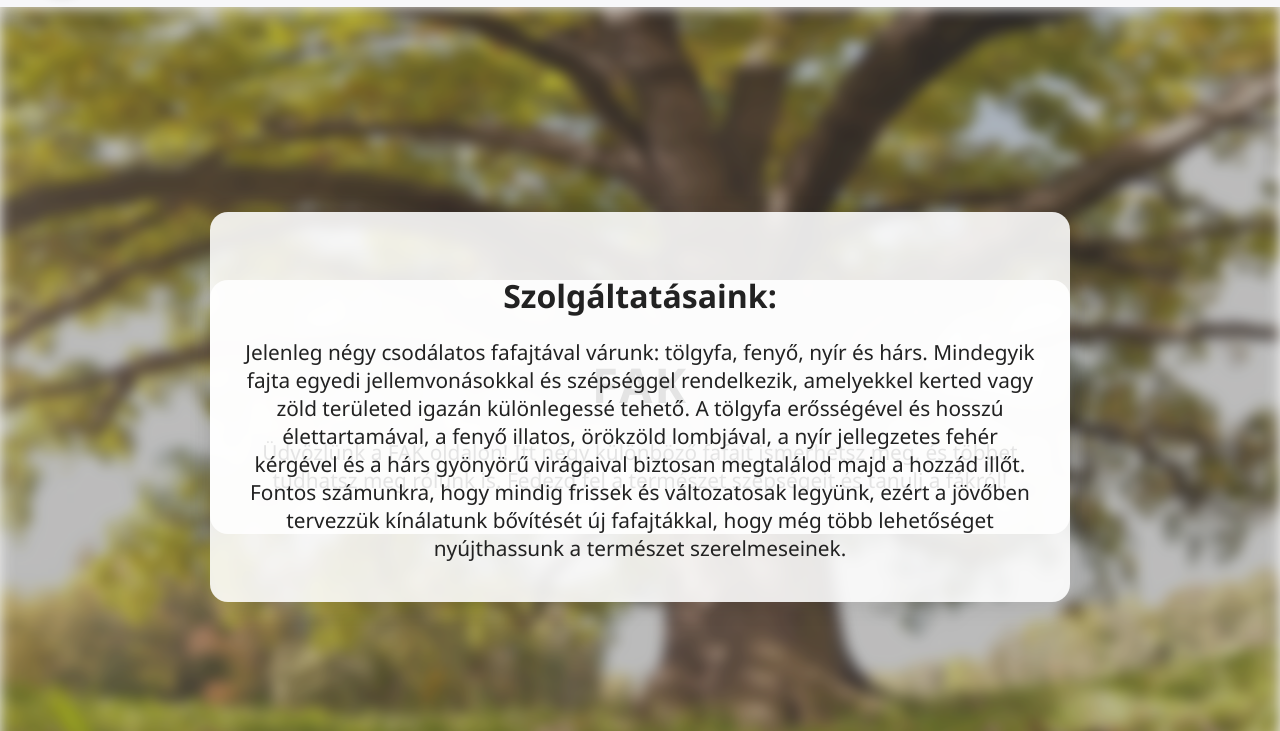
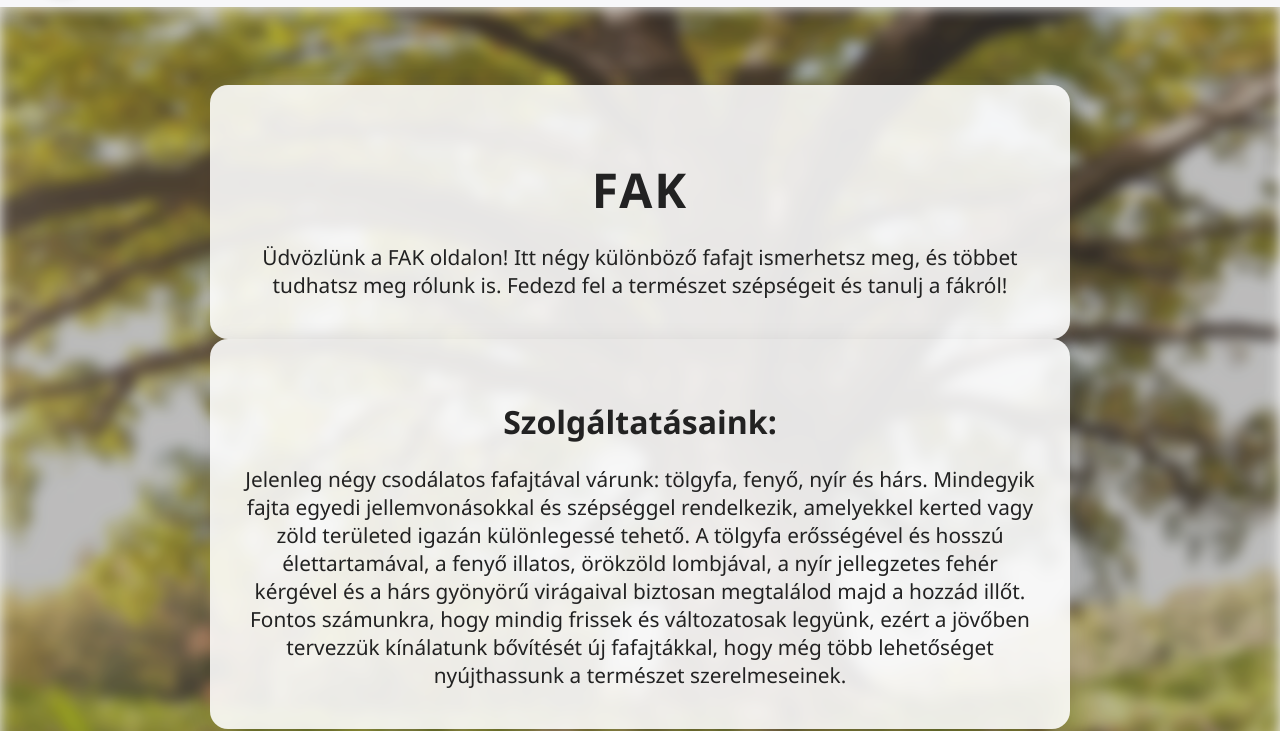
Before and after one commit to PGJesus/faiskola, a plain HTML site: page index.html in a window 1280 px wide. Shown: the part 73-804 px from the top of the page. Drawn offline with Linux system fonts and the light colour scheme.

Commit message:
egymas alatt vannak

```diff
--- a/css/styles.css
+++ b/css/styles.css
@@ -147,6 +147,10 @@ body.dark-theme .overlay {
     background: rgba(20,20,20,0.7);
     color: #fff;
 }
+body.dark-theme .overlay2 {
+    background: rgba(20,20,20,0.7);
+    color: #fff;
+}
 body.dark-theme .tree-card {
     background: rgba(40,40,40,0.92);
     color: #e0e0e0;
@@ -196,6 +200,7 @@ body {
     width: 100%;
     position: relative;
     display: flex;
+    flex-direction: column; /* <-- Add this line */
     align-items: center;
     justify-content: center;
     overflow: hidden;
@@ -228,10 +233,28 @@ body {
     max-width: 800px;
     width: 90%;
     text-align: center;
-    position:absolute;
+    position: relative;
     z-index: 2;
+    display: block;
+    margin-left: auto;
+    margin-right: auto;
 }
-
+.overlay2 {
+    background: rgba(255,255,255,0.88);
+    padding: 40px 30px;
+    border-radius: 18px;
+    box-shadow: 0 4px 24px rgba(0,0,0,0.08);
+    color: #222;
+    max-width: 800px;
+    width: 90%;
+    text-align: center;
+    position: relative;
+    z-index: 2;
+    display: block;
+    margin-left: auto;
+    margin-right: auto;
+    margin-top: 0;
+}
 
 .main-title {
     font-size: 3rem;
@@ -347,4 +370,7 @@ footer {
     .overlay {
         padding: 18px 6px;
     }
+    .overlay2 {
+        padding: 18px 6px;
+    }
 }
--- a/index.html
+++ b/index.html
@@ -34,7 +34,7 @@
             <p class="intro">Üdvözlünk a FAK oldalon! Itt négy különböző fafajt ismerhetsz meg, és többet tudhatsz meg
                 rólunk is. Fedezd fel a természet szépségeit és tanulj a fákról!</p>
         </div>
-        <div class="overlay">
+        <div class="overlay2">
             <h1>Szolgáltatásaink:</h1>
             <p class="intro">Jelenleg négy csodálatos fafajtával várunk: tölgyfa, fenyő, nyír és hárs. Mindegyik fajta
                 egyedi
```
